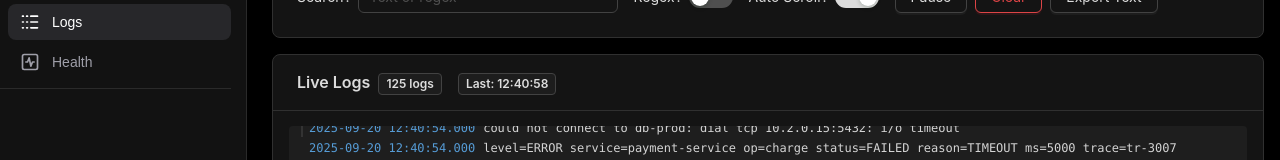
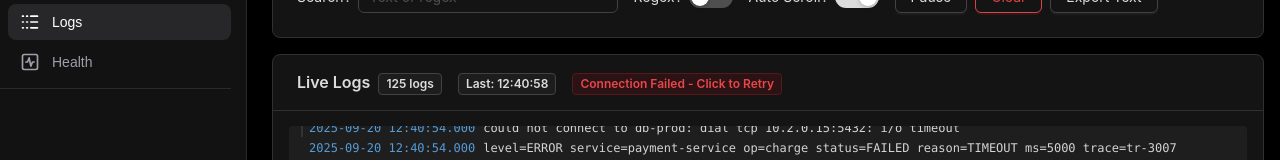
Before and after one commit to pakhuong/MHack-frontend, a React (Vite) app: page /logs in a window 1280 px wide. Shown: the part 160-320 px from the top of the page. Built offline with nearby package versions, Linux system fonts and the light colour scheme; no server answers.

Commit message:
feat: integrate API to stream log message to server using web socket

```diff
--- a/package.json
+++ b/package.json
@@ -44,6 +44,7 @@
     "react-markdown": "^10.1.0",
     "react-redux": "^9.2.0",
     "react-router-dom": "^7.9.1",
+    "socket.io-client": "^4.8.1",
     "tailwind-merge": "^3.3.1",
     "tailwindcss": "^4.1.13",
     "tailwindcss-animate": "^1.0.7",
--- /dev/null
+++ b/src/hooks/useWebSocketLogs.ts
@@ -0,0 +1,187 @@
+import { useCallback, useEffect, useMemo, useRef, useState } from 'react';
+import dayjs from 'dayjs';
+import {
+  generateBurstSimpleLogs,
+  generateRandomSimpleLog,
+} from '../services/mockData';
+import websocketService, {
+  type WebSocketConnectionState,
+} from '../services/websocketService';
+import type { SimpleLogEntry, TimeRange } from '../types/observability';
+
+export interface LogStreamControls {
+  pause: () => void;
+  resume: () => void;
+  clear: () => void;
+  isPaused: boolean;
+}
+
+export interface SimpleLogFilters {
+  text?: string;
+  regex?: boolean;
+  timeRange?: TimeRange;
+}
+
+export interface WebSocketLogStreamOptions {
+  initialBurst?: number;
+  intervalMs?: number;
+  serverUrl?: string;
+  autoConnect?: boolean;
+}
+
+export function useWebSocketLogs(options?: WebSocketLogStreamOptions) {
+  const {
+    initialBurst = 50,
+    intervalMs = 1200,
+    serverUrl = 'ws://localhost:3000',
+    autoConnect = true,
+  } = options ?? {};
+
+  const [logs, setLogs] = useState<SimpleLogEntry[]>(() =>
+    generateBurstSimpleLogs(initialBurst)
+  );
+  const [isPaused, setPaused] = useState(false);
+  const [connectionState, setConnectionState] =
+    useState<WebSocketConnectionState>(() =>
+      websocketService.getConnectionState()
+    );
+  const timerRef = useRef<number | null>(null);
+
+  // WebSocket connection management
+  useEffect(() => {
+    if (autoConnect) {
+      websocketService.connect(serverUrl);
+    }
+
+    // Subscribe to connection state changes
+    const unsubscribe =
+      websocketService.onConnectionStateChange(setConnectionState);
+
+    return () => {
+      unsubscribe();
+      if (!autoConnect) {
+        websocketService.disconnect();
+      }
+    };
+  }, [serverUrl, autoConnect]);
+
+  // Send initial burst logs to WebSocket
+  useEffect(() => {
+    if (connectionState.isConnected && logs.length > 0) {
+      // Send the initial burst logs
+      logs.forEach((log) => {
+        websocketService.sendLog(log);
+      });
+    }
+  }, [connectionState.isConnected]);
+
+  // Log generation timer with WebSocket streaming
+  useEffect(() => {
+    timerRef.current = window.setInterval(() => {
+      if (isPaused) return;
+
+      // Generate 1-3 logs randomly for more activity
+      const count = Math.floor(Math.random() * 3) + 1;
+      const newLogs = Array.from({ length: count }, () =>
+        generateRandomSimpleLog()
+      );
+
+      // Send logs to WebSocket server
+      if (connectionState.isConnected) {
+        newLogs.forEach((log) => {
+          websocketService.sendLog(log);
+        });
+      }
+
+      // Update local state
+      setLogs((prev) => [...prev, ...newLogs].slice(-5000)); // cap to 5k lines
+    }, intervalMs);
+
+    return () => {
+      if (timerRef.current) {
+        clearInterval(timerRef.current);
+      }
+    };
+  }, [intervalMs, isPaused, connectionState.isConnected]);
+
+  const pause = useCallback(() => setPaused(true), []);
+  const resume = useCallback(() => setPaused(false), []);
+  const clear = useCallback(() => {
+    setLogs([]);
+  }, []);
+
+  const controls: LogStreamControls = { pause, resume, clear, isPaused };
+
+  const filterLogs = useCallback(
+    (filters?: SimpleLogFilters) => {
+      if (!filters) return logs;
+      const { text, regex, timeRange } = filters;
+
+      let result = logs;
+
+      if (timeRange?.from || timeRange?.to) {
+        result = result.filter((l) => {
+          const t = dayjs(l.timestamp);
+          if (timeRange.from && t.isBefore(dayjs(timeRange.from))) return false;
+          if (timeRange.to && t.isAfter(dayjs(timeRange.to))) return false;
+          return true;
+        });
+      }
+
+      if (text && text.trim().length > 0) {
+        const q = text.trim();
+        if (regex) {
+          let re: RegExp | null = null;
+          try {
+            re = new RegExp(q, 'i');
+          } catch {
+            // invalid regex -> fallback to substring
+            re = null;
+          }
+          if (re) {
+            result = result.filter((l) => re!.test(l.content));
+          } else {
+            result = result.filter((l) =>
+              l.content.toLowerCase().includes(q.toLowerCase())
+            );
+          }
+        } else {
+          result = result.filter((l) =>
+            l.content.toLowerCase().includes(q.toLowerCase())
+          );
+        }
+      }
+
+      return result;
+    },
+    [logs]
+  );
+
+  const latestTimestamp = useMemo(
+    () => (logs.length ? logs[logs.length - 1].timestamp : null),
+    [logs]
+  );
+
+  // Additional WebSocket-specific functionality
+  const reconnect = useCallback(() => {
+    websocketService.disconnect();
+    setTimeout(() => {
+      websocketService.connect(serverUrl);
+    }, 1000);
+  }, [serverUrl]);
+
+  const disconnect = useCallback(() => {
+    websocketService.disconnect();
+  }, []);
+
+  return {
+    logs,
+    controls,
+    filterLogs,
+    latestTimestamp,
+    // WebSocket-specific additions
+    connectionState,
+    reconnect,
+    disconnect,
+  };
+}
--- a/src/pages/LogExplorer.tsx
+++ b/src/pages/LogExplorer.tsx
@@ -11,7 +11,7 @@ import {
   Tag,
 } from 'antd';
 import type { TimeRange } from '../types/observability';
-import { useRealTimeSimpleLogs } from '../hooks/useRealTimeSimpleLogs';
+import { useWebSocketLogs } from '../hooks/useWebSocketLogs';
 
 const { RangePicker } = DatePicker;
 
@@ -30,10 +30,11 @@ function download(filename: string, content: string, mime = 'text/plain') {
 }
 
 export default function LogExplorer() {
-  const { controls, filterLogs, latestTimestamp } = useRealTimeSimpleLogs({
-    initialBurst: 120,
-    intervalMs: 2000,
-  });
+  const { controls, filterLogs, latestTimestamp, connectionState, reconnect } =
+    useWebSocketLogs({
+      initialBurst: 120,
+      intervalMs: 2000,
+    });
 
   const [text, setText] = useState<string>('');
   const [regex, setRegex] = useState<boolean>(false);
@@ -148,6 +149,21 @@ export default function LogExplorer() {
                 Last: {dayjs(latestTimestamp).format('HH:mm:ss')}
               </Tag>
             )}
+            {connectionState.isConnected ? (
+              <Tag color="green">WebSocket Connected</Tag>
+            ) : connectionState.isConnecting ? (
+              <Tag color="blue">Connecting...</Tag>
+            ) : connectionState.error ? (
+              <Tag
+                color="red"
+                style={{ cursor: 'pointer' }}
+                onClick={reconnect}
+              >
+                Connection Failed - Click to Retry
+              </Tag>
+            ) : (
+              <Tag color="orange">Disconnected</Tag>
+            )}
           </Space>
         }
         styles={{ body: { padding: 16 } }}
--- /dev/null
+++ b/src/services/websocketService.ts
@@ -0,0 +1,149 @@
+import { io, Socket } from 'socket.io-client';
+import type { SimpleLogEntry } from '../types/observability';
+
+export interface WebSocketConnectionState {
+  isConnected: boolean;
+  isConnecting: boolean;
+  error: string | null;
+}
+
+class WebSocketService {
+  private socket: Socket | null = null;
+  private connectionState: WebSocketConnectionState = {
+    isConnected: false,
+    isConnecting: false,
+    error: null,
+  };
+  private connectionStateCallbacks: ((
+    state: WebSocketConnectionState
+  ) => void)[] = [];
+
+  connect(serverUrl = 'ws://localhost:3000') {
+    if (this.socket?.connected) {
+      return;
+    }
+
+    this.updateConnectionState({
+      isConnected: false,
+      isConnecting: true,
+      error: null,
+    });
+
+    try {
+      this.socket = io(`${serverUrl}/ws/log-metrics`, {
+        transports: ['websocket', 'polling'],
+        timeout: 5000,
+        reconnection: true,
+        reconnectionDelay: 1000,
+        reconnectionAttempts: 5,
+      });
+
+      this.socket.on('connect', () => {
+        console.log('WebSocket connected to log-metrics namespace');
+        this.updateConnectionState({
+          isConnected: true,
+          isConnecting: false,
+          error: null,
+        });
+      });
+
+      this.socket.on('disconnect', (reason) => {
+        console.log('WebSocket disconnected:', reason);
+        this.updateConnectionState({
+          isConnected: false,
+          isConnecting: false,
+          error: `Disconnected: ${reason}`,
+        });
+      });
+
+      this.socket.on('connect_error', (error) => {
+        console.error('WebSocket connection error:', error);
+        this.updateConnectionState({
+          isConnected: false,
+          isConnecting: false,
+          error: `Connection failed: ${error.message}`,
+        });
+      });
+
+      this.socket.on('reconnect', (attemptNumber) => {
+        console.log('WebSocket reconnected after', attemptNumber, 'attempts');
+        this.updateConnectionState({
+          isConnected: true,
+          isConnecting: false,
+          error: null,
+        });
+      });
+
+      this.socket.on('reconnect_error', (error) => {
+        console.error('WebSocket reconnection error:', error);
+        this.updateConnectionState({
+          isConnected: false,
+          isConnecting: false,
+          error: `Reconnection failed: ${error.message}`,
+        });
+      });
+    } catch (error) {
+      console.error('Failed to create WebSocket connection:', error);
+      this.updateConnectionState({
+        isConnected: false,
+        isConnecting: false,
+        error: `Failed to connect: ${error instanceof Error ? error.message : 'Unknown error'}`,
+      });
+    }
+  }
+
+  disconnect() {
+    if (this.socket) {
+      this.socket.disconnect();
+      this.socket = null;
+      this.updateConnectionState({
+        isConnected: false,
+        isConnecting: false,
+        error: null,
+      });
+    }
+  }
+
+  sendLog(log: SimpleLogEntry) {
+    if (this.socket?.connected) {
+      this.socket.emit('sendLog', log);
+    } else {
+      console.warn('Cannot send log: WebSocket not connected');
+    }
+  }
+
+  sendMetric(metric: Record<string, unknown>) {
+    if (this.socket?.connected) {
+      this.socket.emit('sendMetric', metric);
+    } else {
+      console.warn('Cannot send metric: WebSocket not connected');
+    }
+  }
+
+  getConnectionState(): WebSocketConnectionState {
+    return { ...this.connectionState };
+  }
+
+  onConnectionStateChange(callback: (state: WebSocketConnectionState) => void) {
+    this.connectionStateCallbacks.push(callback);
+
+    // Return cleanup function
+    return () => {
+      const index = this.connectionStateCallbacks.indexOf(callback);
+      if (index > -1) {
+        this.connectionStateCallbacks.splice(index, 1);
+      }
+    };
+  }
+
+  private updateConnectionState(newState: WebSocketConnectionState) {
+    this.connectionState = { ...newState };
+    this.connectionStateCallbacks.forEach((callback) =>
+      callback(this.connectionState)
+    );
+  }
+}
+
+// Create a singleton instance
+export const websocketService = new WebSocketService();
+export default websocketService;
```
Also changed, not shown: 1 other file (tests, documents, lock files or other folders).
